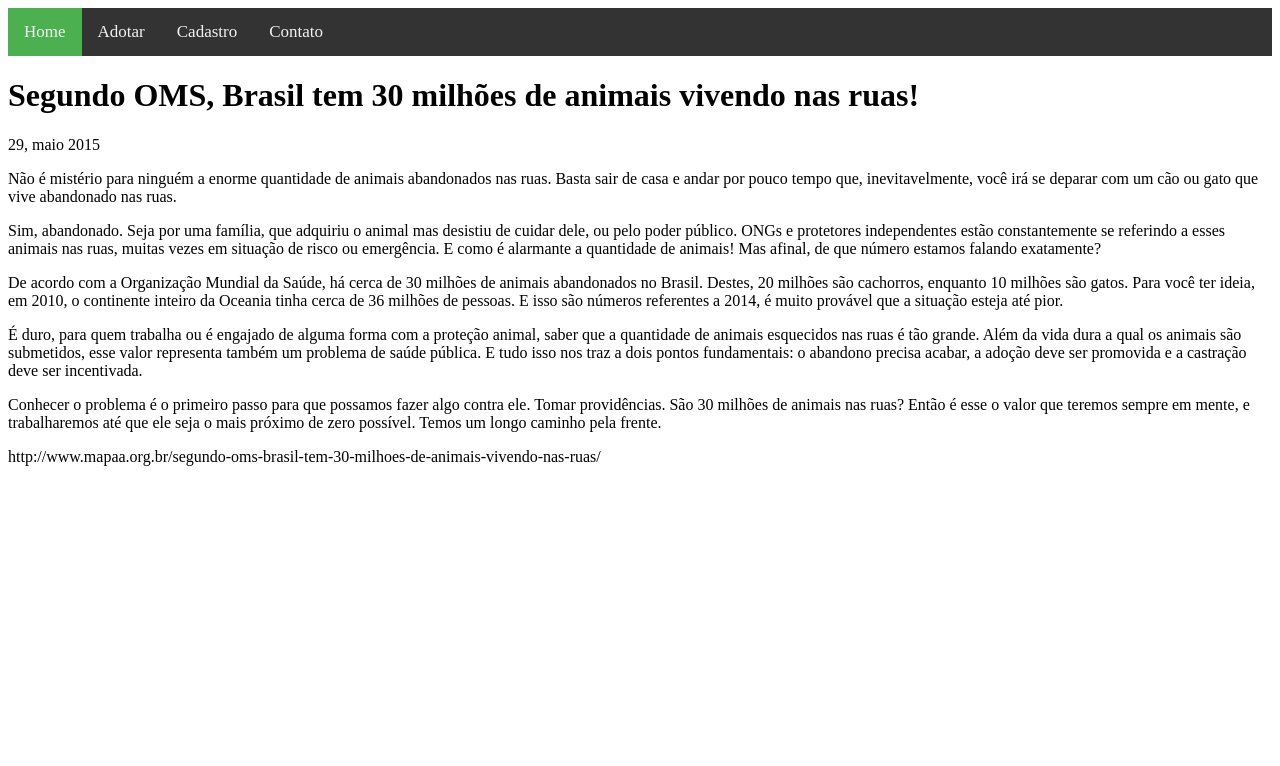
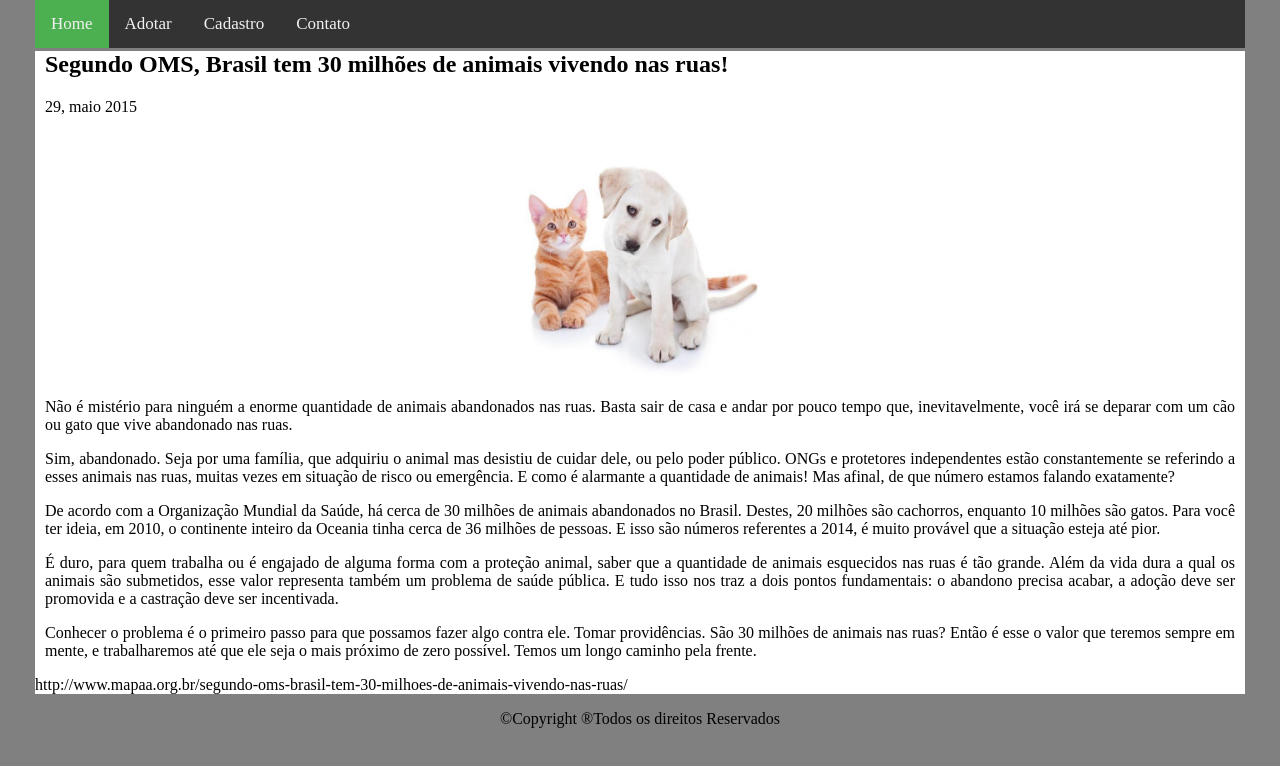
Before and after one commit to Farley2/Site, a plain HTML site: page index.html in a window 1280 px wide. Drawn offline with Linux system fonts and the light colour scheme; some icons are missing.

Commit message:
add imagem

```diff
--- a/index.html
+++ b/index.html
@@ -40,12 +40,49 @@
 .topnav .icon {
     display: none;
 }
+
+body{
+    margin:0px 35px 35px 35px;
+    background-color:grey;
+
+}
+article{
+       display:block;
+       text-align:justify;
+       border: 0px solid grey;
+       background-color:white;
+
+}
+img{
+    display:block;
+    margin-left:auto;
+    margin-right:auto;
+    max-width:350px;
+    max-height:250px;
+    width: auto;
+    height: auto;
+}
+footer{
+      text-align:center;
+}
+p{
+  margin-left:10px;
+  margin-right:10px;
+}
+
+h1{
+   margin-top:3px;
+   margin-left:10px;
+       margin-right:10px;
+}
+
 	  </style>
+<link rel="stylesheet" href="h.css">
       </head>
 
 
       <body>
-	  <header>
+	  <header id="menu">
 		<div class="topnav" id="myTopnav">
 				  <a href="#home" class="active">Home</a>
 				  <a href="#news">Adotar</a>
@@ -54,13 +91,13 @@
 			 <i class="fa fa-bars"></i>
 		   </a>
 		</div>
-
+<article>
 <h1>Segundo OMS, Brasil tem 30 milhões de animais vivendo nas ruas!</h1>
 
-29, maio 2015
-
-
-
+<p>29, maio 2015</p>
+<figure>
+ <p><img src="cao_gato.jpg"></p>
+</figure>
 
 
 <p>Não é mistério para ninguém a enorme quantidade de animais abandonados nas ruas. Basta sair de casa e andar por pouco tempo que, inevitavelmente, você irá se deparar com um cão ou gato que vive abandonado nas ruas.</p>
@@ -83,8 +120,11 @@
 <p>Conhecer o problema é o primeiro passo para que possamos fazer algo contra ele. Tomar providências. São 30 milhões de animais nas ruas? Então é esse o valor que teremos sempre em mente, e trabalharemos até que ele seja o mais próximo de zero possível. Temos um longo caminho pela frente.</p>
 
 http://www.mapaa.org.br/segundo-oms-brasil-tem-30-milhoes-de-animais-vivendo-nas-ruas/
+</article>
 
-
+<footer id="article">
+<p>&copy;Copyright&nbsp;&reg;Todos os direitos Reservados</p>
+</footer>
       </body>
 
 </html>
```
Also changed, not shown: cao_gato.jpg (added).
